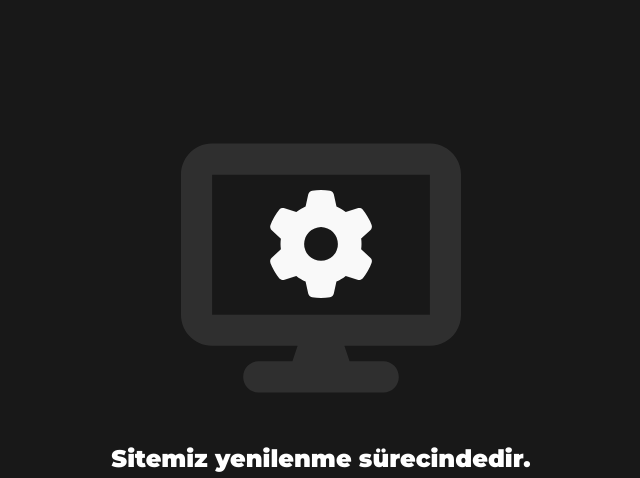
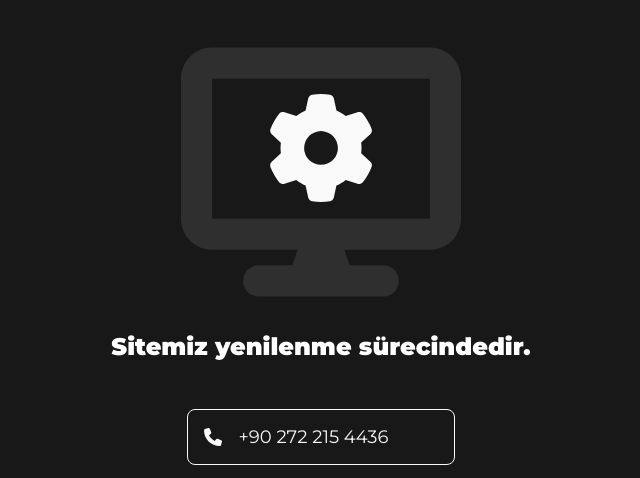
Before and after one commit to Gneissy/serteserdis, a plain HTML site: page index.html in a window 1280 px wide. Shown: the top 478 px of the page, without its empty margins (319-959 px from the left). Drawn offline with Linux system fonts and the light colour scheme; a web font is replaced by a local one.

Commit message:
Fix padding issue because i am not able to fix a fokin padding issue at once for some reason

```diff
--- a/styles.css
+++ b/styles.css
@@ -14,7 +14,7 @@ body {
     width: 100%;
     flex-direction: column;
     /* height: 90svh; */
-    padding-top: 8rem;
+    padding-top: 2rem;
 
     overflow-x: clip;
     font-family: Montserrat, sans-serif;
@@ -26,7 +26,7 @@ body {
     align-items: center;
     justify-content: center;
     width: 80%;
-    gap: 2rem;
+    gap: 1rem;
 }
 
 .desktop-container{
```
